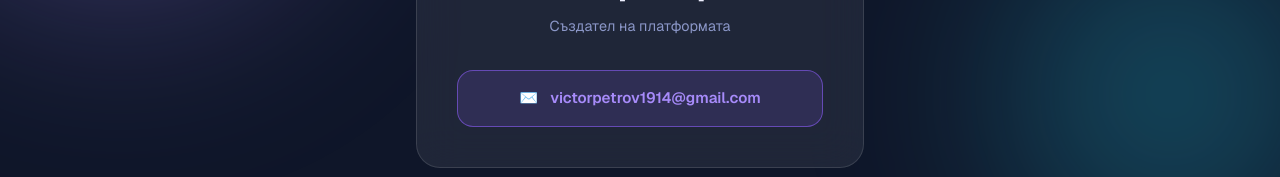
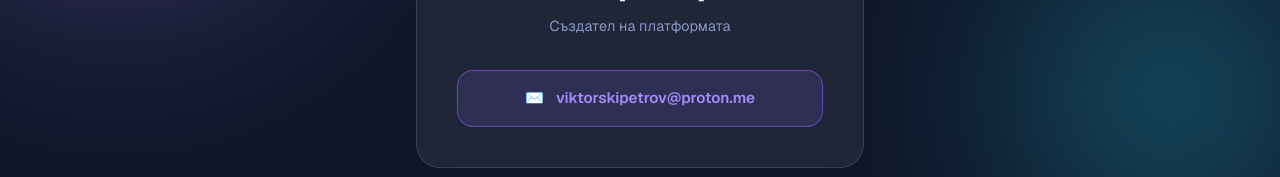
Before and after one commit to Debatedd/dzi-it, a Next.js app in the folder app/: page /contact in a window 1280 px wide. Shown: the part 356-533 px from the top of the page. Built offline with nearby package versions, Linux system fonts and the light colour scheme.

Commit message:
contact: update email to proton.me

```diff
--- a/app/app/contact/page.tsx
+++ b/app/app/contact/page.tsx
@@ -16,7 +16,7 @@ export default function ContactPage() {
           </p>
 
           <a
-            href="mailto:victorpetrov1914@gmail.com"
+            href="mailto:viktorskipetrov@proton.me"
             className="inline-flex items-center gap-3 w-full justify-center px-6 py-4 rounded-2xl font-semibold transition-all"
             style={{
               background: "var(--option-selected-bg)",
@@ -27,7 +27,7 @@ export default function ContactPage() {
             }}
           >
             <span>✉️</span>
-            victorpetrov1914@gmail.com
+            viktorskipetrov@proton.me
           </a>
         </div>
 
```
